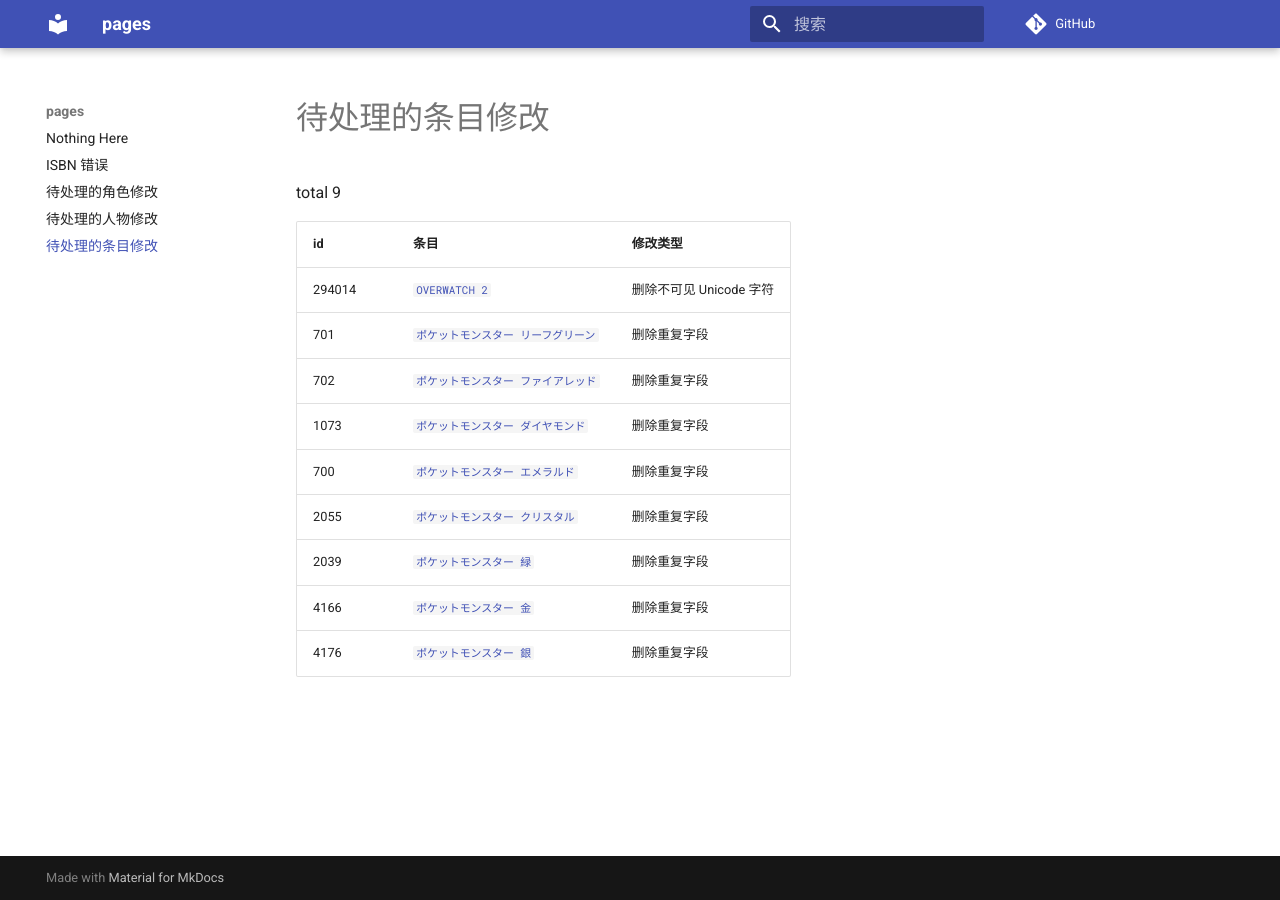
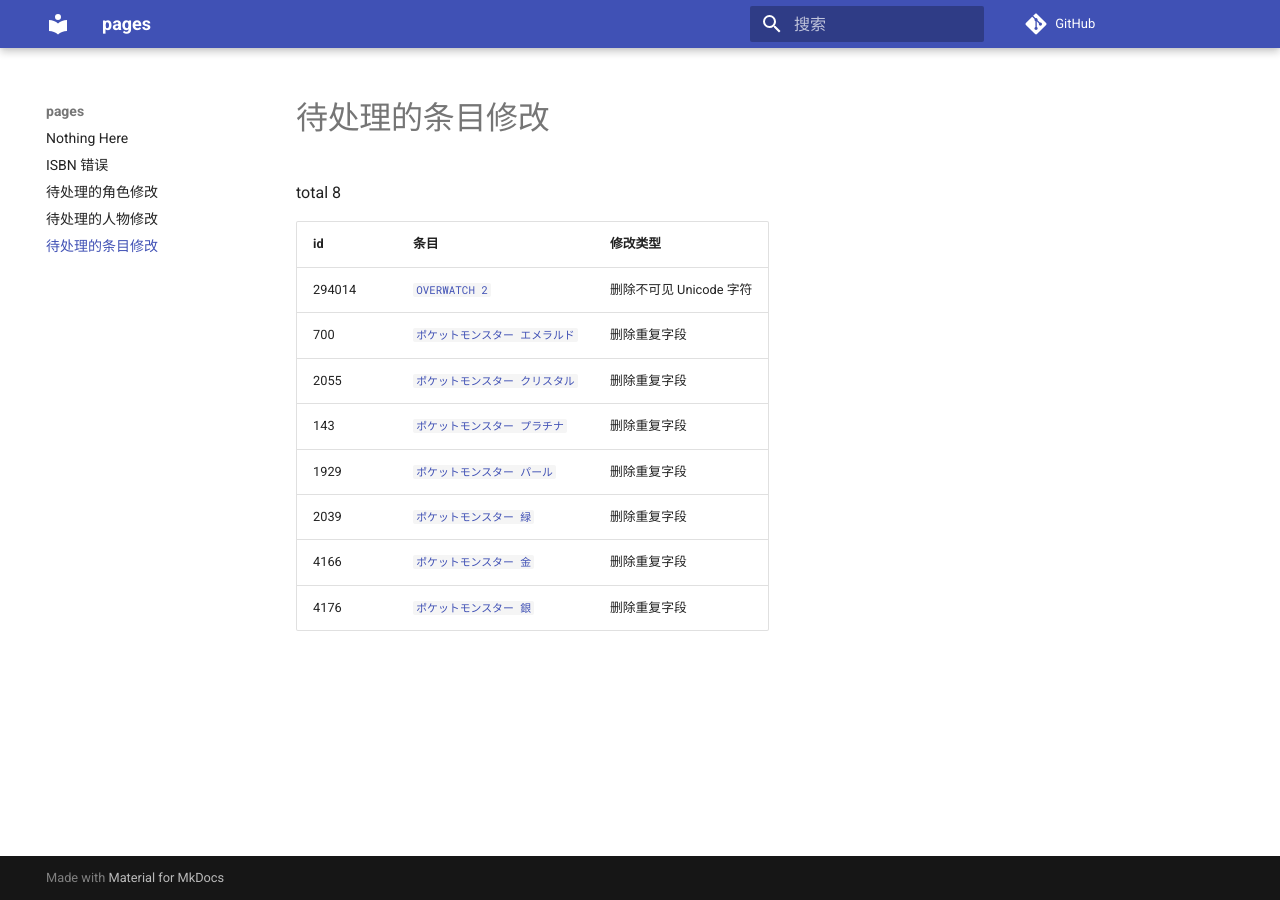
Before and after one commit to trim21/bangumi-pages, an MkDocs documentation site: the page built from docs/pending-subject-changes.md, in a window 1280 px wide. Built offline with MkDocs 1.6.1 and Material for MkDocs 9.7.7, drawn with Linux system fonts in a browser that asks for light colours; comment, search, counter and statistics services are not loaded.

Commit message:
update pending-changes.md

```diff
--- a/docs/pending-subject-changes.md
+++ b/docs/pending-subject-changes.md
@@ -1,15 +1,14 @@
 # 待处理的条目修改
 
-total 9
+total 8
 
 | id | 条目 | 修改类型 |
 | --- | --- | --- |
 | 294014 | [`OVERWATCH 2`](https://bgm.tv/subject/294014) | 删除不可见 Unicode 字符 |
-| 701 | [`ポケットモンスター リーフグリーン`](https://bgm.tv/subject/701) | 删除重复字段 |
-| 702 | [`ポケットモンスター ファイアレッド`](https://bgm.tv/subject/702) | 删除重复字段 |
-| 1073 | [`ポケットモンスター ダイヤモンド`](https://bgm.tv/subject/1073) | 删除重复字段 |
 | 700 | [`ポケットモンスター エメラルド`](https://bgm.tv/subject/700) | 删除重复字段 |
 | 2055 | [`ポケットモンスター クリスタル`](https://bgm.tv/subject/2055) | 删除重复字段 |
+| 143 | [`ポケットモンスター プラチナ`](https://bgm.tv/subject/143) | 删除重复字段 |
+| 1929 | [`ポケットモンスター パール`](https://bgm.tv/subject/1929) | 删除重复字段 |
 | 2039 | [`ポケットモンスター 緑`](https://bgm.tv/subject/2039) | 删除重复字段 |
 | 4166 | [`ポケットモンスター 金`](https://bgm.tv/subject/4166) | 删除重复字段 |
 | 4176 | [`ポケットモンスター 銀`](https://bgm.tv/subject/4176) | 删除重复字段 |
```
